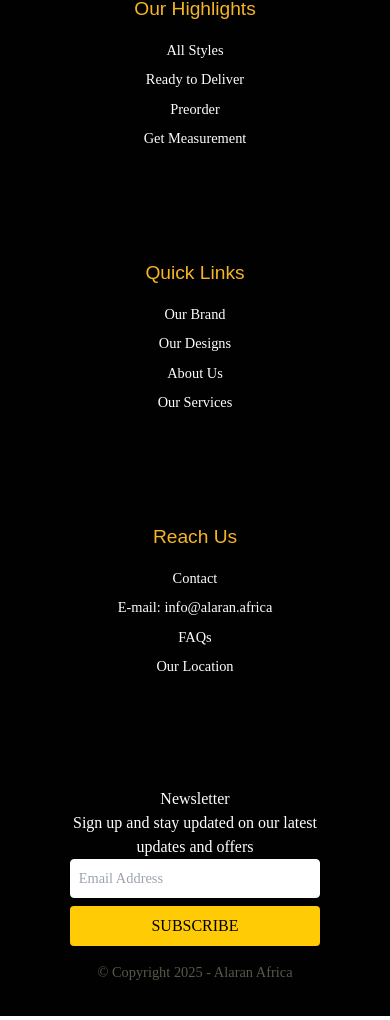
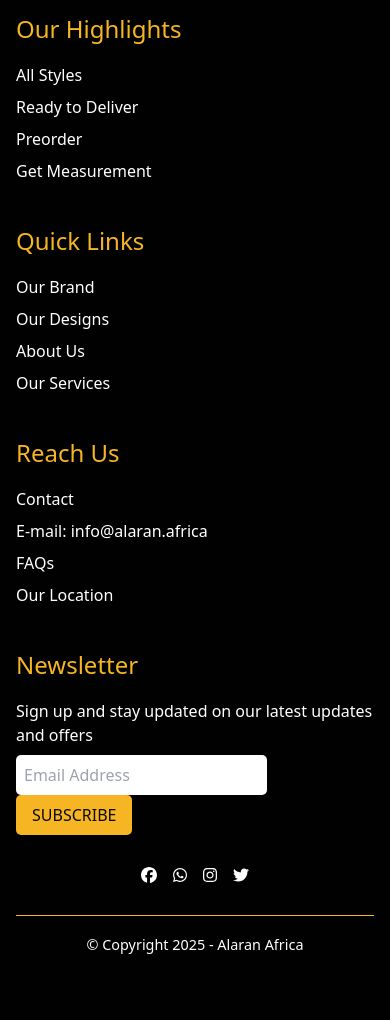
Before and after one commit to mrauthentik/Encanto, a React (Vite) app in the folder alaran/: page / in a window 390 px wide. Shown: the part 3330-4350 px from the top of the page. Built offline with nearby package versions, Linux system fonts and the light colour scheme; a web font is replaced by a local one.

Commit message:
Enhance Footer component with animations, social media icons, and improved layout; update styles for better responsivenes

```diff
--- a/alaran/src/App.css
+++ b/alaran/src/App.css
@@ -475,12 +475,13 @@ main p {
 
 }
 
-/* Footer style */
+/* Footer Styles */
 .footer {
-  background-color: var(--color-primary);
+  /* background: linear-gradient(135deg, #f5821f, #0b0b0b); */
+ background-color: var(--color-primary);
   color: white;
-  font-family: var(--medium-text);
-  padding: 2rem 1rem;
+  padding: 3rem 1rem;
+  overflow: hidden;
 }
 
 .footer-container {
@@ -488,91 +489,71 @@ main p {
   flex-wrap: wrap;
   justify-content: space-between;
   gap: 2rem;
-  max-width: 1200px;
-  margin: 0 auto;
 }
 
-.footer-section {
-  flex: 1 1 200px; /* Responsive flex item */
-  min-width: 200px;
+.footer-section,
+.newsletter-section {
+  flex: 1 1 200px;
 }
 
-.footer-section h6 {
-  font-size: 1.2rem;
+.footer-section h6,
+.newsletter-section h6 {
+  font-size: 1.5rem;
+  color: #f6b523;
   margin-bottom: 1rem;
-  color: var(--color-secondary);
-  font-family: var(--small-text);
 }
 
 .footer-section p,
-.footer-section a {
-  font-size: 0.9rem;
-  line-height: 1.5;
-  margin-bottom: 0.5rem;
-  text-decoration: none;
-  color: white;
-  font-family: var(--medium-text);
-}
-
-.footer-section a:hover {
-  text-decoration: underline;
-  color: var(--yellow);
-}
-
-.newsletter-section form {
-  display: flex;
-  flex-direction: column;
-  gap: 0.5rem;
+.newsletter-section p {
+  margin: 0.5rem 0;
 }
 
 .newsletter-input {
+  width: 70%;
   padding: 0.5rem;
-  border-radius: 4px;
-  border: 1px solid white;
-  outline: none;
-  font-size: 0.9rem;
+  border-radius: 5px;
+  border: none;
+  margin-right: 0.5rem;
 }
 
 .newsletter-button {
-  background-color: var(--yellow);
-  color: var(--color-primary);
-  padding: 0.5rem;
+  padding: 0.5rem 1rem;
   border: none;
-  border-radius: 4px;
-  font-size: 1rem;
+  background-color: #f6b523;
+  color: #0b0b0b;
+  border-radius: 5px;
   cursor: pointer;
 }
 
 .newsletter-button:hover {
-  background-color: var(--burnt-orange);
+  background-color: #ffcb04;
+}
+
+.footer-icons {
+  display: flex;
+  justify-content: center;
+  gap: 1rem;
+  margin: 2rem 0;
+}
+
+.icon {
+  font-size: 2rem;
+  color: white;
+  transition: color 0.3s, transform 0.3s;
+}
+
+.icon:hover {
+  color: #f6b523;
+  transform: scale(1.2);
 }
 
 .footer-bottom {
   text-align: center;
-  margin-top: 1rem;
-  font-size: 0.9rem;
-  color: var(--dark);
+  margin-top: 2rem;
+  border-top: 1px solid #f6b523;
+  padding: 1rem 0;
 }
 
-/* Responsive Styles */
-@media (max-width: 768px) {
-  .footer-container {
-    flex-direction: column;
-    align-items: center;
-    text-align: center;
-  }
-
-  .footer-section {
-    margin-bottom: 2rem;
-  }
+.footer-bottom span {
+  font-size: 0.9rem;
 }
-
-@media (max-width: 480px) {
-  .newsletter-section{
-    width: 70%;
-  }
-  .newsletter-input,
-  .newsletter-button {
-    width: 100%; /* Full width for small screens */
-  }
-}
--- a/alaran/src/components/Footer.jsx
+++ b/alaran/src/components/Footer.jsx
@@ -1,22 +1,48 @@
+import { motion } from "framer-motion";
+import { FontAwesomeIcon } from "@fortawesome/react-fontawesome";
+import { faInstagram, faFacebook, faTwitter, faWhatsapp } from "@fortawesome/free-brands-svg-icons";
+
 const Footer = () => {
   return (
-      <footer className="footer">
+    <motion.footer
+      className="footer"
+      initial={{ opacity: 0 }}
+      animate={{ opacity: 1 }}
+      transition={{ duration: 1 }}
+    >
       <div className="footer-container">
-          <div className="footer-section">
+        {/* Section 1 */}
+        <motion.div
+          className="footer-section"
+          whileHover={{ scale: 1.05 }}
+          transition={{ duration: 0.3 }}
+        >
           <h6>Our Highlights</h6>
           <p>All Styles</p>
           <p>Ready to Deliver</p>
           <p>Preorder</p>
           <p>Get Measurement</p>
-          </div>
-          <div className="footer-section">
+        </motion.div>
+
+        {/* Section 2 */}
+        <motion.div
+          className="footer-section"
+          whileHover={{ scale: 1.05 }}
+          transition={{ duration: 0.3 }}
+        >
           <h6>Quick Links</h6>
           <p>Our Brand</p>
           <p>Our Designs</p>
           <p>About Us</p>
           <p>Our Services</p>
-          </div>
-          <div className="footer-section">
+        </motion.div>
+
+        {/* Section 3 */}
+        <motion.div
+          className="footer-section"
+          whileHover={{ scale: 1.05 }}
+          transition={{ duration: 0.3 }}
+        >
           <h6>Reach Us</h6>
           <p>Contact</p>
           <p>
@@ -24,11 +50,17 @@ const Footer = () => {
           </p>
           <p>FAQs</p>
           <p>Our Location</p>
-          </div>
-          <div className="newsletter-section">
+        </motion.div>
+
+        {/* Newsletter Section */}
+        <motion.div
+          className="newsletter-section"
+          whileHover={{ scale: 1.05 }}
+          transition={{ duration: 0.3 }}
+        >
           <h6>Newsletter</h6>
           <p>Sign up and stay updated on our latest updates and offers</p>
-            <form action="#">
+          <form>
             <input
               type="email"
               placeholder="Email Address"
@@ -38,12 +70,27 @@ const Footer = () => {
               SUBSCRIBE
             </button>
           </form>
+        </motion.div>
       </div>
+
+      {/* Social Media Icons */}
+      <motion.div
+        className="footer-icons"
+        initial={{ y: 30, opacity: 0 }}
+        animate={{ y: 0, opacity: 1 }}
+        transition={{ delay: 0.5, duration: 0.8 }}
+      >
+       <FontAwesomeIcon icon={faFacebook} />
+        <FontAwesomeIcon icon={faWhatsapp} />
+        <FontAwesomeIcon icon={faInstagram} />
+        <FontAwesomeIcon icon={faTwitter} />
+      </motion.div>
+
+      {/* Bottom Section */}
+      <div className="footer-bottom">
+        <span>&copy; Copyright 2025 - Alaran Africa</span>
       </div>
-        <div className="footer-bottom">
-          <span>  &copy; Copyright 2025 - Alaran Africa</span>
-        </div>
-      </footer>
+    </motion.footer>
   );
 };
 
```
Lines whose indentation alone changed are shown as unchanged.
